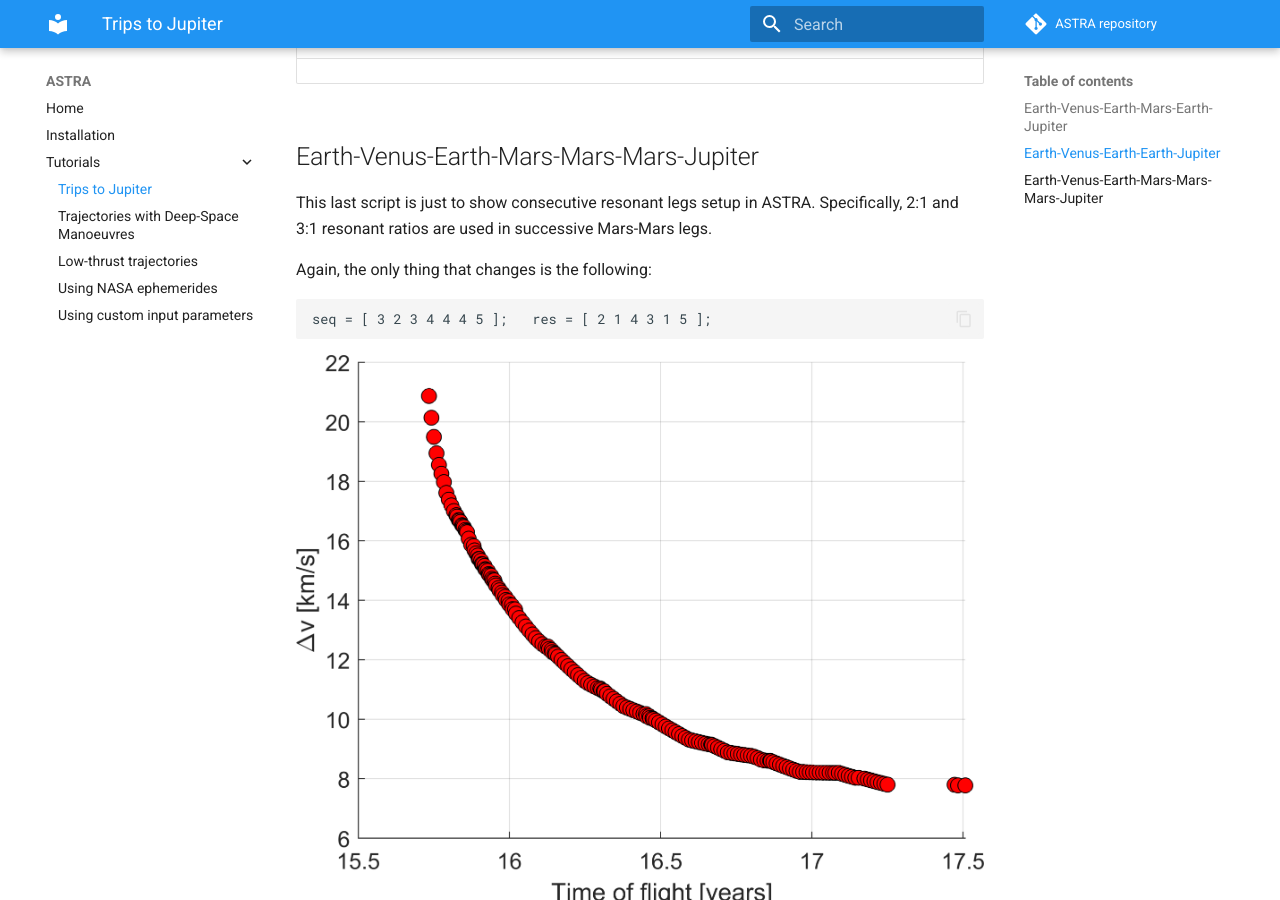
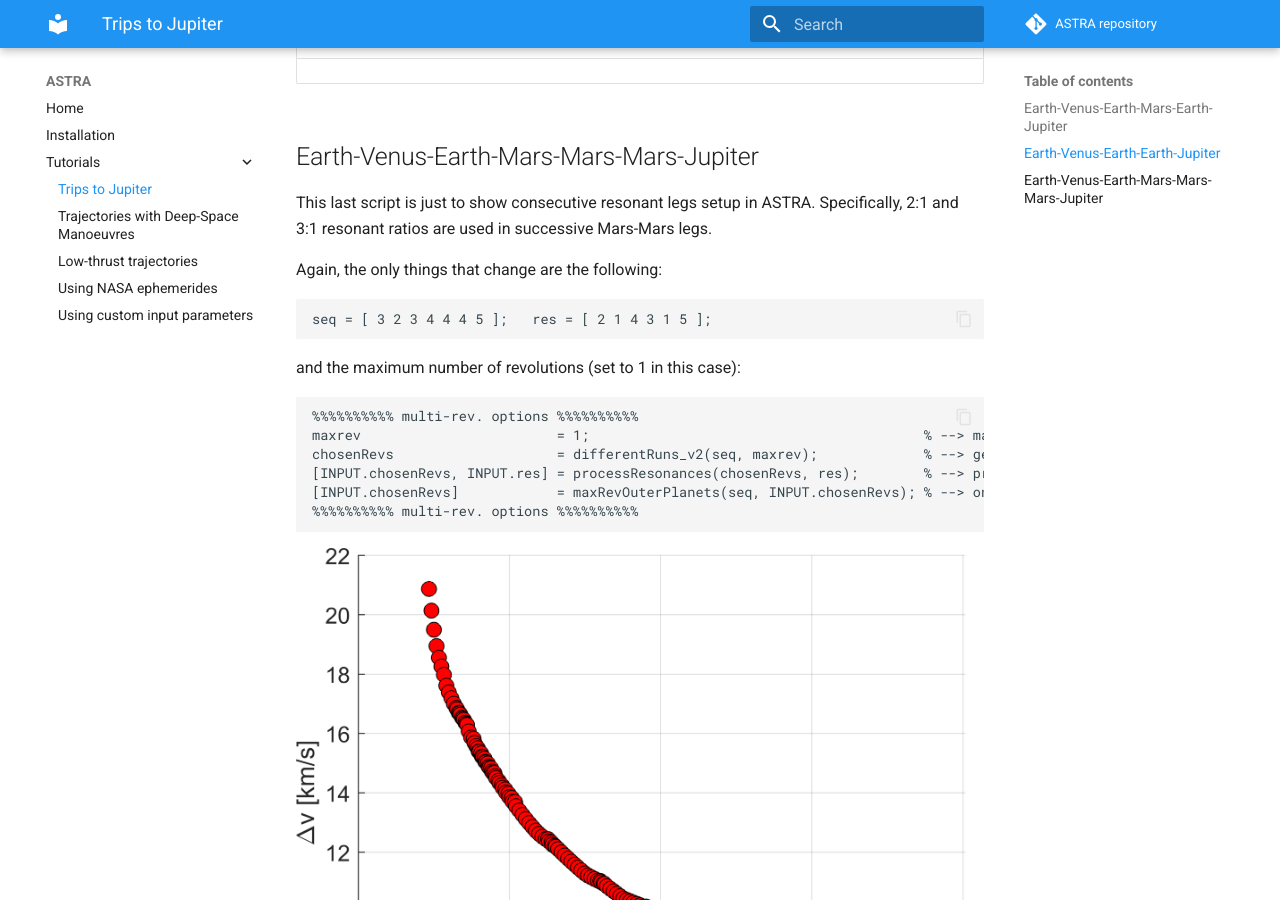
Before and after one commit to andreabellome/astra-documentation, an MkDocs documentation site: the page built from docs/trips_to_jupiter.md, in a window 1280 px wide and 900 px high, scrolled down 8414 px. Built offline with MkDocs 1.6.1 and Material for MkDocs 9.7.7, drawn with Linux system fonts in a browser that asks for light colours; comment, search, counter and statistics services are not loaded.

Commit message:
upd release

````diff
--- a/docs/trips_to_jupiter.md
+++ b/docs/trips_to_jupiter.md
@@ -281,10 +281,21 @@ The same input as before are used. The results are reported below. One notices t
 
 This last script is just to show consecutive resonant legs setup in ASTRA. Specifically, 2:1 and 3:1 resonant ratios are used in successive Mars-Mars legs.
 
-Again, the only thing that changes is the following:
+Again, the only things that change are the following:
 
 ```matlab
 seq = [ 3 2 3 4 4 4 5 ];   res = [ 2 1 4 3 1 5 ];
+```
+
+and the maximum number of revolutions (set to 1 in this case):
+
+```matlab
+%%%%%%%%%% multi-rev. options %%%%%%%%%%
+maxrev                        = 1;                                         % --> max. number of revolutions (round number)
+chosenRevs                    = differentRuns_v2(seq, maxrev);             % --> generate successive runs
+[INPUT.chosenRevs, INPUT.res] = processResonances(chosenRevs, res);        % --> process the resonances options
+[INPUT.chosenRevs]            = maxRevOuterPlanets(seq, INPUT.chosenRevs); % --> only zero revs. on outer planets
+%%%%%%%%%% multi-rev. options %%%%%%%%%%
 ```
 
 
````
Also changed, not shown: site/search/search_index.json, site/trips_to_jupiter/index.html, 1 other file.
